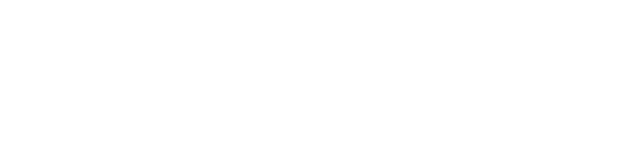
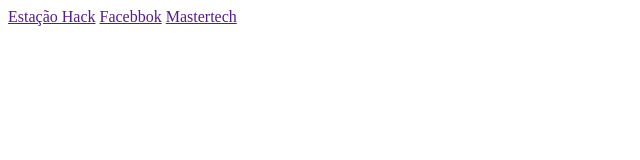
Before and after one commit to luamorete/aula01, a plain HTML site: page index.html in a window 1280 px wide. Shown: the whole page, without its empty margins (0-640 px from the left). Drawn offline with Linux system fonts and the light colour scheme.

Commit message:
criar navbar

```diff
--- a/index.html
+++ b/index.html
@@ -4,9 +4,13 @@
     <meta charset="UTF-8">
     <meta name="viewport" content="width=device-width, initial-scale=1.0">
     <meta http-equiv="X-UA-Compatible" content="ie=edge">
-    <title>Document</title>
+    <title>Meu site</title>
 </head>
 <body>
-
+    <nav>
+        <a href="">Estação Hack</a>
+        <a href="">Facebbok</a>
+        <a href="">Mastertech</a>
+    </nav>
 </body>
 </html>
```
